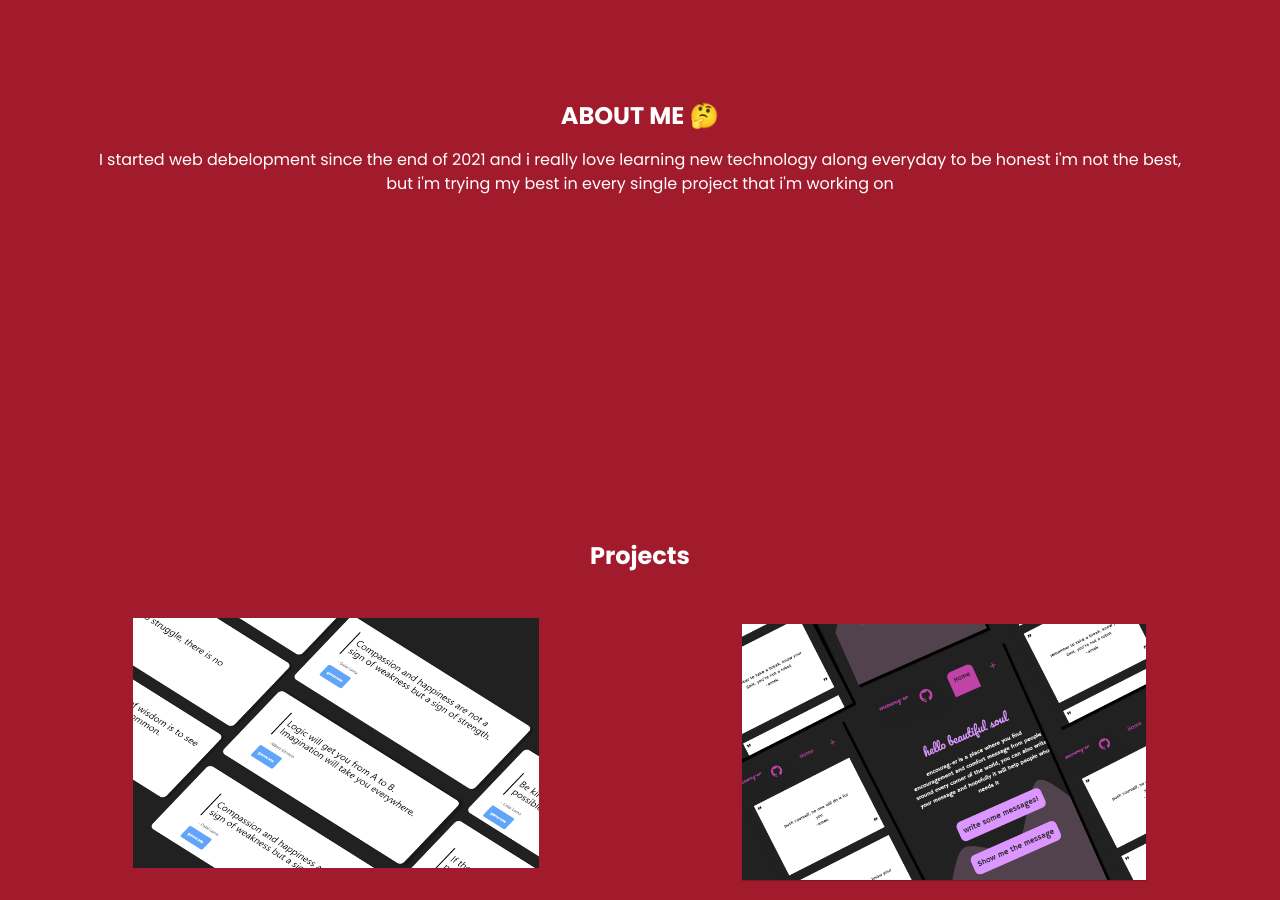
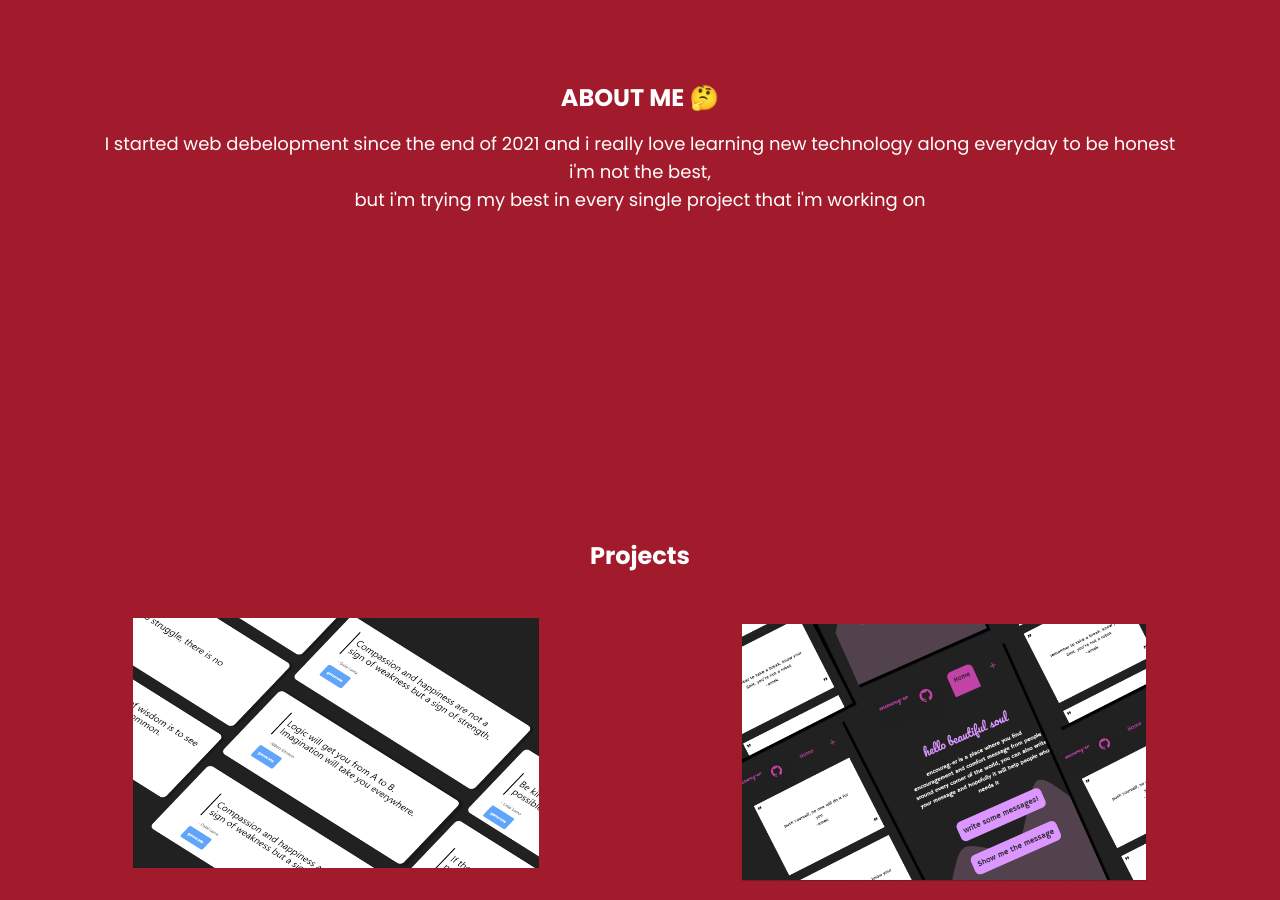
Before and after one commit to Ameeeek/personalWebsite, a React (Vite) app: page / in a window 1280 px wide. Shown: the part 1060-1960 px from the top of the page. Built offline with nearby package versions, Linux system fonts and the light colour scheme; what tailwindcss-text-fill-stroke, tw-elements would draw is missing.

Commit message:
adjust some text

```diff
--- a/src/components/aboutMe.jsx
+++ b/src/components/aboutMe.jsx
@@ -14,7 +14,7 @@ function About() {
         <div className="poppins  text-white"
         >
           <h1 data-aos="fade-up" data-aos-duration="1000" className="md:text-2xl py-4 font-bold uppercase">about me 🤔</h1>
-          <p data-aos="fade-up" data-aos-duration="1500" className="text-sm  md:text-base">
+          <p data-aos="fade-up" data-aos-duration="1500" className="text-sm  md:text-lg">
             I started web debelopment since the end of 2021 and i
             really love learning new technology along everyday  to be
             honest i'm not the best, <br></br> but i'm trying my best in every single
```
